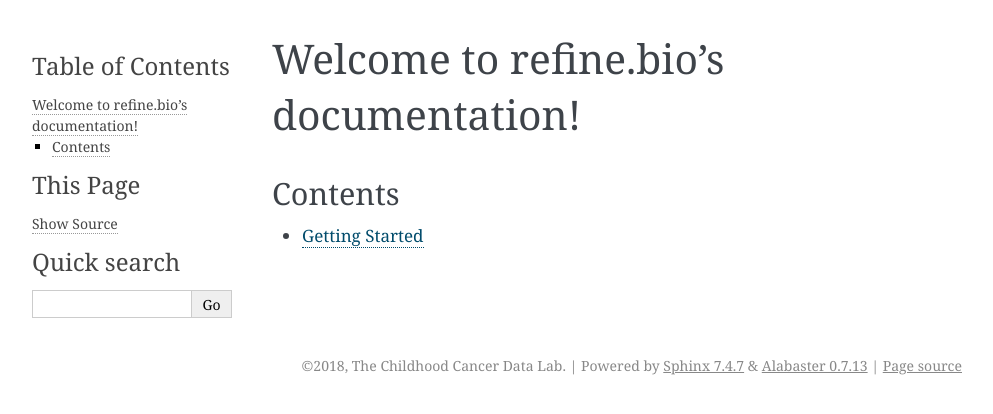
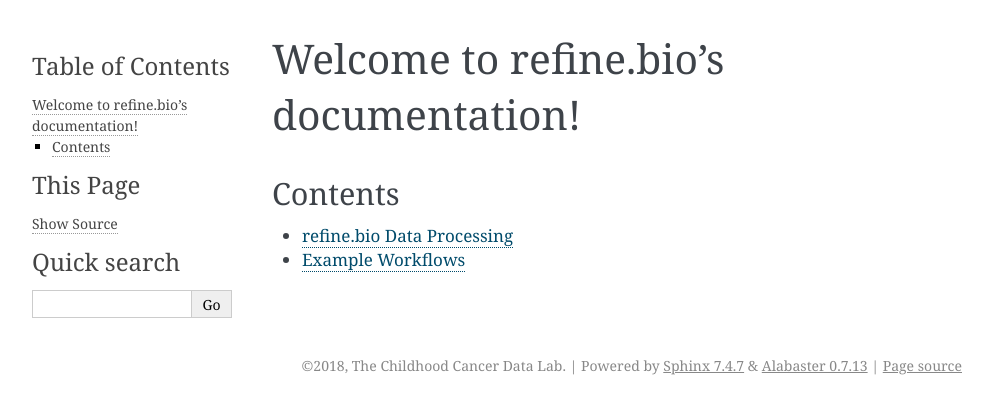
Before and after one commit to AlexsLemonade/refinebio-docs, a Sphinx documentation site: the page built from docs/index.md, in a window 1280 px wide. Shown: the top 414 px of the page, without its empty margins (148-1141 px from the left). Built offline with Sphinx 7.4.7, drawn with Linux system fonts in a browser that asks for light colours.

Commit message:
link the new file w/ a title (#6)

```diff
--- a/docs/index.md
+++ b/docs/index.md
@@ -2,4 +2,6 @@
 ======================================
 
 ## Contents
-* [Getting Started](getting_started.md)
+
+* [refine.bio Data Processing](main_text.md)
+* [Example Workflows](getting_started.md)
```
